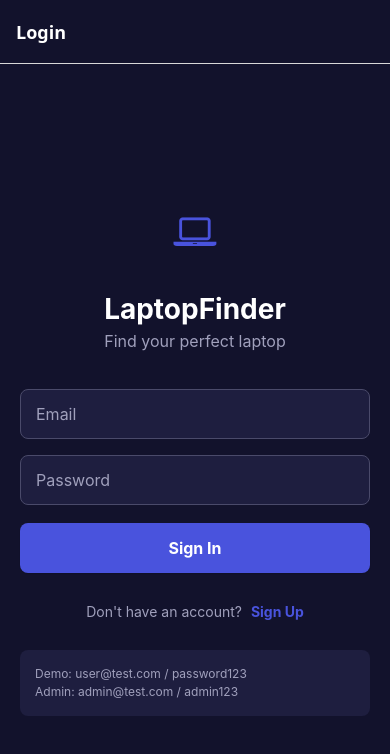
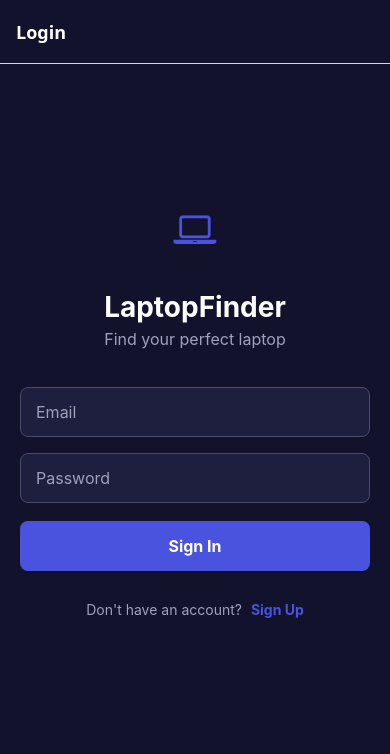
Before and after one commit to riyadh03/Lapmatch, a React Native app in the folder lapmatch-mobile/: screen /Login in a window 390 px wide. Shown: the top 754 px of the page. Built offline with nearby package versions, Linux system fonts and the light colour scheme.

Commit message:
tiny errors fixed

```diff
--- a/lapmatch-mobile/src/screens/LoginScreen.js
+++ b/lapmatch-mobile/src/screens/LoginScreen.js
@@ -185,17 +185,13 @@ export default function LoginScreen({ navigation }) {
           Sign Up
         </Text>
       </View>
-
-      <View style={styles.demoInfoBox}>
-        <Text style={styles.demoText}>Demo: user@test.com / password123</Text>
-        <Text style={styles.demoText}>Admin: admin@test.com / admin123</Text>
-      </View>
     </View>
   );
 }
 
 const styles = StyleSheet.create({
   container: {
+    marginTop: -100, //in case of issues this might be ze problem ಥ_ಥ
     flex: 1,
     padding: 20,
     justifyContent: "center",
@@ -287,17 +283,5 @@ const styles = StyleSheet.create({
     color: "#4953DD",
     fontWeight: "bold",
     marginLeft: 5,
-  },
-  demoInfoBox: {
-    backgroundColor: "#1E1E3F",
-    borderRadius: 8,
-    padding: 15,
-    marginTop: 30,
-    alignSelf: "stretch",
-  },
-  demoText: {
-    color: "#A0A0BC",
-    fontSize: 12,
-    lineHeight: 18,
-  },
+  }
 });
--- a/lapmatch-mobile/src/screens/SignupScreen.js
+++ b/lapmatch-mobile/src/screens/SignupScreen.js
@@ -64,7 +64,9 @@ export default function SignupScreen({ navigation }) {
       console.log("Signup successful");
       console.log("UID:", userCredential.user.uid);
 
-      Alert.alert("Signup successful", `UID: ${userCredential.user.uid}`);
+     // Alert.alert("Signup successful", `UID: ${userCredential.user.uid}`);
+        Alert.alert("Signup successful");
+
 
       // ➜ Plus tard : envoyer UID + fullName au backend
       navigation.navigate("Home");
```
